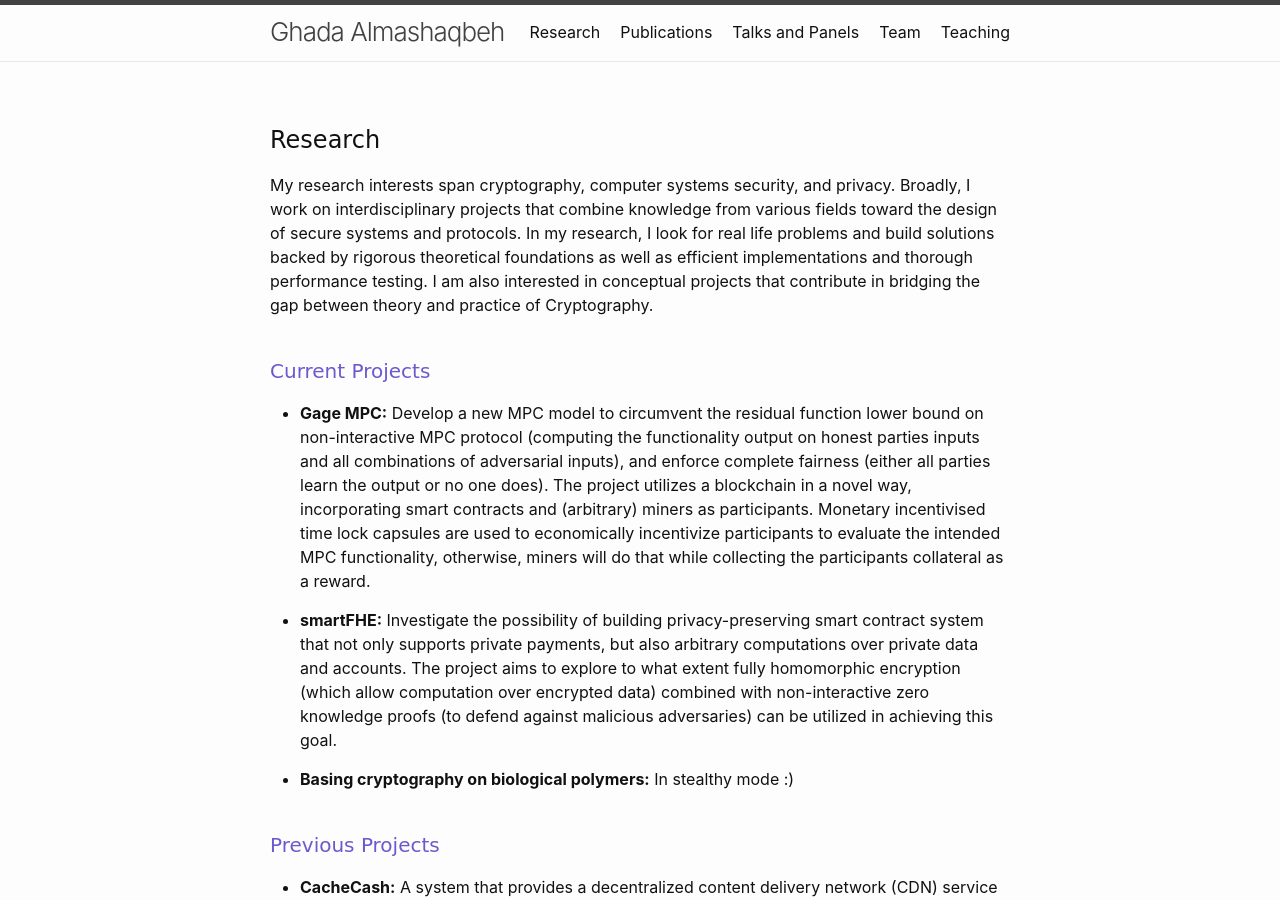
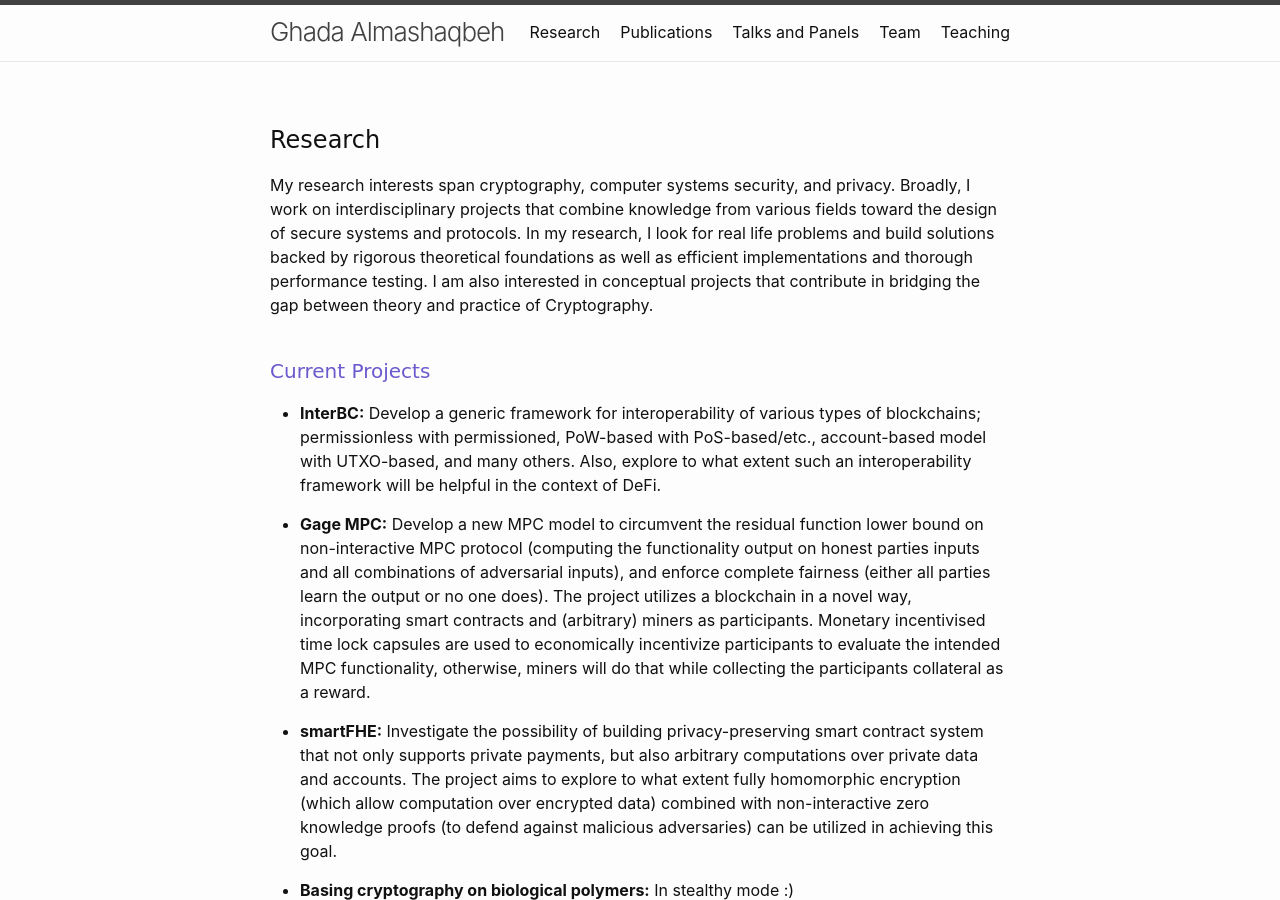
Before and after one commit to GhadaAlmashaqbeh/GhadaAlmashaqbeh.github.io, a Jekyll site: the page built from 01-research.md, in a window 1280 px wide and 900 px high. Built offline with Jekyll 4.4.1, drawn with Linux system fonts in a browser that asks for light colours.

Commit message:
update projects

```diff
--- a/01-research.md
+++ b/01-research.md
@@ -13,6 +13,9 @@ My research interests span cryptography, computer systems security, and privacy.
 
 
 <h4 style="font-family: 'Comic Sans MS';color: slateblue;">Current Projects</h4>
+
+* **InterBC:** Develop a generic framework for interoperability of various types of blockchains; permissionless with permissioned, PoW-based with PoS-based/etc., account-based model with UTXO-based, and many others. Also, explore to what extent such an interoperability framework will be helpful in the context of DeFi.
+
 
 * **Gage MPC:** Develop a new MPC model to circumvent the residual function lower bound on non-interactive MPC protocol (computing the functionality output on honest parties inputs and all combinations of adversarial inputs), and enforce complete fairness (either all parties learn the output or no one does). The project utilizes a blockchain in a novel way, incorporating smart contracts and (arbitrary) miners as participants. Monetary incentivised time lock capsules are used to economically incentivize participants to evaluate the intended MPC functionality, otherwise, miners will do that while collecting the participants collateral as a reward.
 
```
